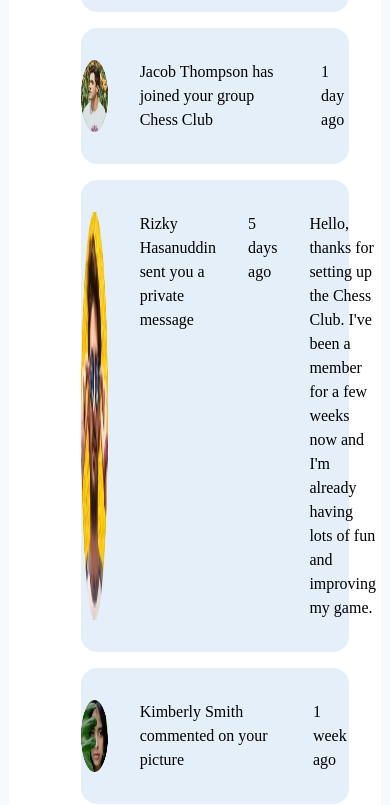
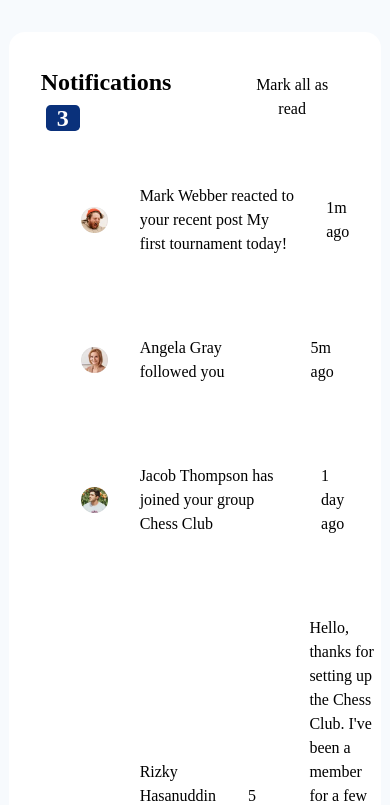
Before and after one commit to sclingan/notifications-page, a React (Vite) app: page / in a window 390 px wide. Shown: the top 805 px of the page. Built offline with nearby package versions, Linux system fonts and the light colour scheme.

Commit message:
Adding state, basic mobile, desktop layout

```diff
--- a/index.html
+++ b/index.html
@@ -5,6 +5,9 @@
     <!-- displays site properly based on user's device -->
     <meta name="viewport" content="width=device-width, initial-scale=1.0">
     <link rel="icon" type="image/png" sizes="32x32" href="./public/images/favicon-32x32.png">
+    <!-- SEO -->
+    <meta name="author" content="Scott Clingan">
+    <meta name="description" content="Frontend Mentor Notifications Page">
     <title>Frontend Mentor | Notifications page</title>
   </head>
   <body>
--- a/src/App.css
+++ b/src/App.css
@@ -65,9 +65,9 @@ body {
   font-weight: var(--fw-500);
   display: flex;
   flex-direction: column;
-  justify-content: center;
   align-items: center;
   margin-inline: 2rem;
+  margin-block: 2rem;
 }
 
 main {
@@ -80,10 +80,14 @@ main {
 header {
   display: flex;
   flex-direction: row;
+  gap: 1rem;
+  align-items: baseline;
+  justify-content: space-between;
+  /* margin-left: 3rem; */
 }
 
 section {
-
+  background-color: var(--neutral-white);/*placeholder value*/
 }
 
 ol {
@@ -94,13 +98,37 @@ li {
   display: flex;
   flex-direction: row;
   gap: 2rem;
+  align-items: center;
   padding-block: 2rem;
-  background-color: var(--neutral-light-greyish-blue1);
   border-radius: 1rem;
   margin-block: 1rem;
+}
+
+button {
+  border: none;
+  background-color: transparent;
+  cursor: pointer;
+}
+
+.unread {
+  background-color: var(--primary-blue);
+  color: var(--neutral-white);
+  padding-inline: 0.7rem;
+  border-radius: 0.3rem;
+  margin-inline: 0.3rem;
 }
 
 img {
   max-width: 10%; /* check this size */
   /* padding-block: 1rem; */
 }
+
+.sr-only:not(:focus):not(:active) {
+  clip: rect(0 0 0 0);
+  clip-path: inset(50%);
+  height: 1px;
+  overflow: hidden;
+  position: absolute;
+  white-space: nowrap;
+  width: 1px;
+}
--- a/src/App.tsx
+++ b/src/App.tsx
@@ -1,4 +1,3 @@
-import { useState } from 'react'
 import './App.css'
 import Header from './header'
 import Section from './section'
--- a/src/header.tsx
+++ b/src/header.tsx
@@ -1,10 +1,12 @@
+import { useState } from 'react'
 
 
 function Header() {
+  const [unread, setUnRead] = useState(3)
 
     return (
       <header>
-         <h2>Notifications 3</h2>
+         <h2>Notifications <span className='unread'>{unread}</span></h2>
          <button>Mark all as read</button>
       </header>
     )
--- a/src/section.tsx
+++ b/src/section.tsx
@@ -6,8 +6,8 @@ import mark from '../public/images/avatar-mark-webber.webp';
 import nathan from '../public/images/avatar-nathan-peterson.webp';
 import rizky from '../public/images/avatar-rizky-hasanuddin.webp';
 
+
 function Section() {
-
     return (
       <section>
          <ol>
```
